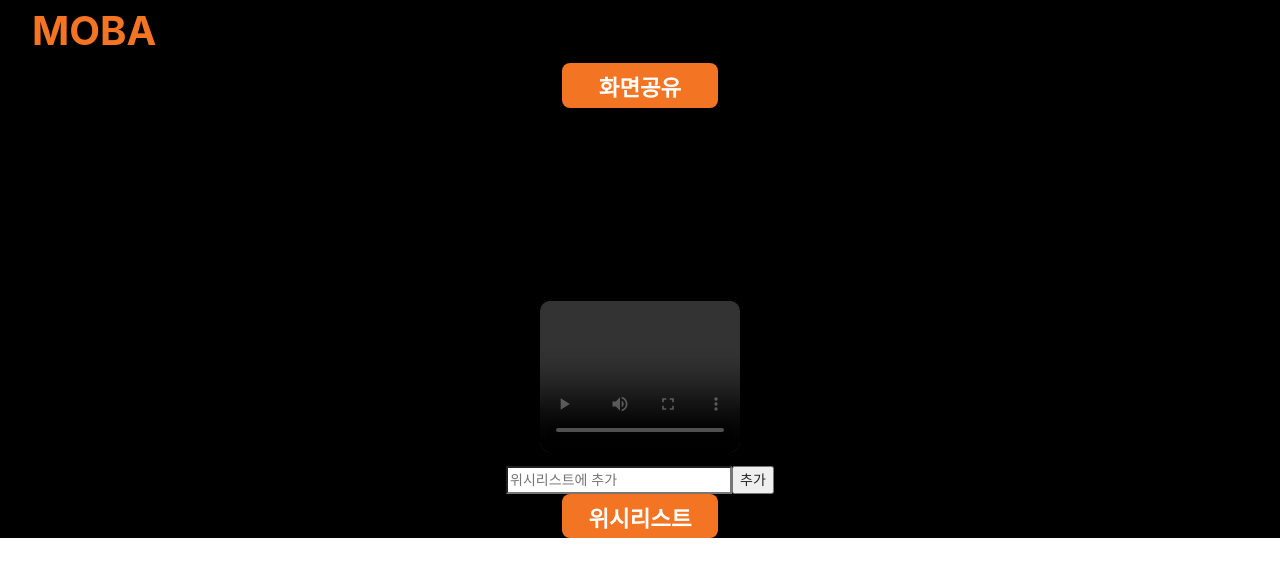
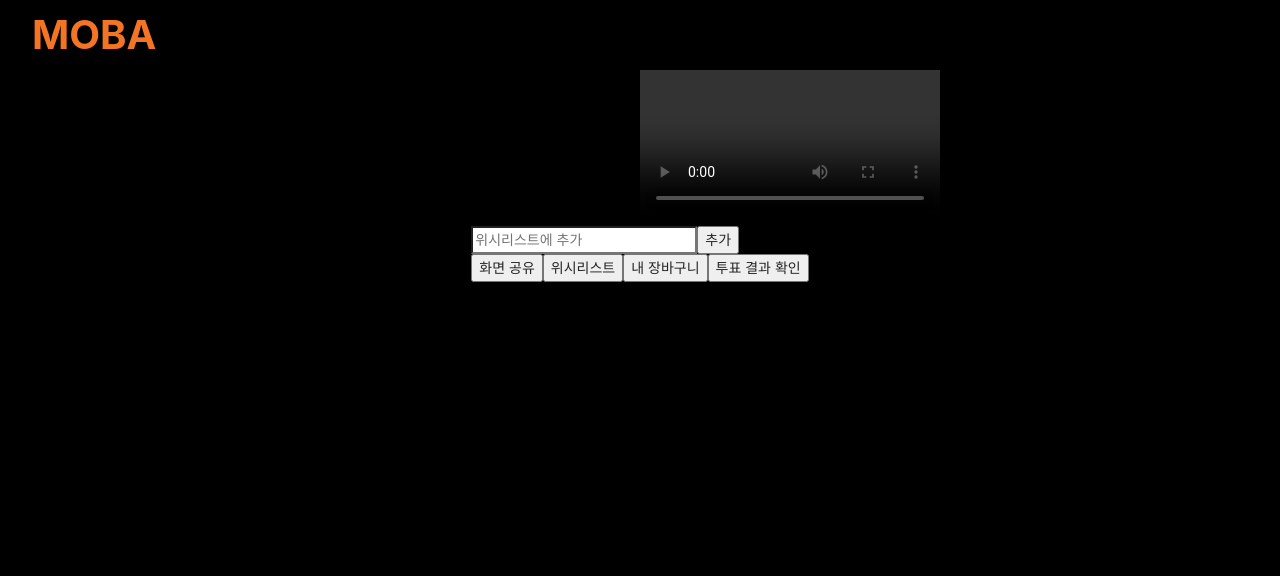
Before and after one commit to huckjoo/MOBA, a React (Create React App) app in the folder client/: page /room/1 in a window 1280 px wide. Shown: the top 576 px of the page. Built offline with nearby package versions, Linux system fonts and the light colour scheme; no server answers.

Commit message:
feat: Add room memu button

```diff
--- a/client/src/App.js
+++ b/client/src/App.js
@@ -10,6 +10,7 @@ import RegisterPage from "./components/views/RegisterPage/RegisterPage";
 import Room from "../src/components/views/RoomPage/Room";
 
 function App() {
+  document.body.style.backgroundColor = "black";
   return (
     <Router>
       <div>
--- a/client/src/components/header/Header.module.css
+++ b/client/src/components/header/Header.module.css
@@ -1,10 +1,12 @@
 .header {
-  /* display: flex; */
-  /* align-items: center; */
+  display: flex;
+  align-items: center;
+  height: 70px;
   width: 100%;
   background-color: black;
   /* position: fixed; */
   /* top: 0px; */
+  z-index: 100;
 }
 
 .title {
--- /dev/null
+++ b/client/src/components/memu/RoomMemu.jsx
@@ -0,0 +1,64 @@
+import React, { useState } from "react";
+import AddProduct from "../addUrl/AddProduct";
+import axios from "axios";
+import styles from "./RoomMemu.module.css";
+import WishList from "../wishlist/Wishlist";
+
+const RoomMemu = props => {
+  const [isWishlistOpen, setWishlistOpen] = useState(false);
+  const [products, setProducts] = useState([]);
+
+  const getWishList = () => {
+    axios
+      .get("/room/1/wishlist")
+      .then(Response => {
+        console.log("axios get");
+        setProducts([...Response.data]);
+      })
+      .catch(Error => {
+        console.log(Error);
+      });
+  };
+
+  const HandleWishlist = () => {
+    getWishList();
+    if (isWishlistOpen) {
+      setWishlistOpen(false);
+    } else {
+      setWishlistOpen(true);
+    }
+  };
+
+  const deleteAPIWishlistItem = shop_url => {
+    axios
+      .delete("/room/1/wishlist", { data: { shop_url } })
+      .then(function (response) {
+        console.log(response);
+        setProducts(products?.filter(product => product.shop_url !== shop_url));
+      })
+      .catch(function (error) {
+        console.log(error.response);
+      });
+  };
+
+  const deleteItem = shop_url => {
+    console.log("deleteItem : ", shop_url);
+    deleteAPIWishlistItem(shop_url);
+  };
+
+  return (
+    <div>
+      <AddProduct />
+
+      <div className={styles.menuList}>
+        <button onClick={props.onShareScreen}>화면 공유</button>
+        <button onClick={HandleWishlist}>위시리스트</button>
+        <button>내 장바구니</button>
+        <button>투표 결과 확인</button>
+      </div>
+      <div>{isWishlistOpen ? <WishList data={products} deleteItem={deleteItem} /> : <></>}</div>
+    </div>
+  );
+};
+
+export default RoomMemu;
--- /dev/null
+++ b/client/src/components/memu/RoomMemu.module.css
@@ -0,0 +1,3 @@
+.menuList {
+  display: flex;
+}
--- a/client/src/components/views/CreateRoomPage/CreateRoom.jsx
+++ b/client/src/components/views/CreateRoomPage/CreateRoom.jsx
@@ -15,15 +15,13 @@ const CreateRoom = props => {
     window.open(
       "./chooseshop",
       "shops",
-      `width=${shopWidth}, left=${userWidth},top=0,height=10000, scrollbars=yes, resizable, status=yes, menubar=yes, titlebar=yes`
+      `width=${shopWidth}, left=${userWidth}, top=0, height=10000, scrollbars=yes, resizable, status=yes, menubar=yes, titlebar=yes`
     );
 
     window.open(`/room/${id}`, `videochat`, `width=${userWidth}, top=0, left=-10000, height=10000, scrollbars=yes, resizable=no`, "target");
     // props.history.push(`/room/${id}`);
   }
   const navigate = useNavigate();
-
-
 
   const logout = () => {
     axios.get("/api/users/logout").then(response => {
--- a/client/src/components/views/RoomPage/Room.jsx
+++ b/client/src/components/views/RoomPage/Room.jsx
@@ -5,6 +5,7 @@ import styles from "./Room.module.css";
 import { useHistory, useParams } from "react-router-dom";
 import AddProduct from "../../addUrl/AddProduct";
 import WishList from "../../wishlist/Wishlist";
+import RoomMemu from "../../memu/RoomMemu";
 import axios from "axios";
 
 // 이 props에는 어떤 정보가 들어가지? 찍어보니까 history, location, url, path등의 정보를 받음
@@ -202,20 +203,22 @@ const Room = props => {
       <Header />
       <section className={styles.frame}>
         <div className={styles.webcam__box}>
-          <button ref={mobaBtn} className={styles.mobaBtn} onClick={shareScreen}>
+          {/* <button ref={mobaBtn} className={styles.mobaBtn} onClick={shareScreen}>
             화면공유
-          </button>
+          </button> */}
 
-          <video width="200" height="151" className={styles.video__control} autoPlay ref={userVideo} />
-          <video controls width="200" height="151" className={styles.video__control} autoPlay ref={partnerVideo} />
+          <div className="videoContainer">
+            <video className={styles.video__control} autoPlay ref={userVideo} />
+            <video controls className={styles.video__control} autoPlay ref={partnerVideo} />
+          </div>
 
-          <AddProduct />
+          <RoomMemu onShareScreen={shareScreen} />
 
-          <button ref={mobaBtn} className={styles.mobaBtn} onClick={HandleWishlist}>
+          {/* <button ref={mobaBtn} className={styles.mobaBtn} onClick={HandleWishlist}>
             위시리스트
           </button>
 
-          <div>{isWishlistOpen ? <WishList data={products} deleteItem={deleteItem} /> : <></>}</div>
+          <div>{isWishlistOpen ? <WishList data={products} deleteItem={deleteItem} /> : <></>}</div> */}
         </div>
       </section>
     </>
--- a/client/src/components/views/RoomPage/Room.module.css
+++ b/client/src/components/views/RoomPage/Room.module.css
@@ -3,6 +3,7 @@
   height: 90vh; */
   display: flex;
   flex-direction: column;
+  /* margin-top: 100px; */
 }
 
 .container {
@@ -32,18 +33,6 @@
   background-color: black;
 }
 
-.video__control {
-  margin: 0;
-  border-radius: 10px;
-  margin-bottom: 1em;
-  margin-top: 1em;
-  /* width: 33vw;
-  height: auto;
-  max-height: 33vh; */
-  /* transform: rotateY(180deg);
-  -webkit-transform: rotateY(180deg);
-  -moz-transform: rotateY(180deg); */
-}
 .mobaBtn {
   background-color: #f37423;
   color: white;
@@ -72,3 +61,35 @@
 .mobaBtn:hover {
   cursor: pointer;
 }
+
+/* .videoContainer .video__control {
+  display: flex;
+  justify-content: flex-end;
+  flex-wrap: wrap;
+} */
+
+@media all and (min-width: 350px) and (max-width: 900px) {
+  .video__control {
+    margin: 0;
+    border-radius: 10px;
+    margin: 0.5em 0 0.5em 0;
+    /* margin-bottom: 1em;
+    margin-top: 1em; */
+
+    width: 40%;
+    height: auto;
+  }
+}
+
+@media all and (max-width: 350px) {
+  .video__control {
+    margin: 0;
+    border-radius: 10px;
+    margin: 0.5em 0 0.5em 0;
+    /* margin-bottom: 1em;
+    margin-top: 1em; */
+
+    width: 80%;
+    height: 100%;
+  }
+}
--- a/client/src/components/wishlist/Product.jsx
+++ b/client/src/components/wishlist/Product.jsx
@@ -14,17 +14,20 @@ const Product = props => {
         X
       </p>
       <div className={styles.productLabel}>{item.shop_name}</div>
-      <div className={styles.containerImg}>
+      <div className={styles.containerImg} onClick={() => window.open(item.shop_url, "_blank")}>
         <img className={styles.productItemImg} src={item.img} alt="상품 이미지" onClick={() => {}} />
       </div>
       <div className={styles.productItemDetails}>
-        <h3 className={styles.productItemTitle}>{item.product_name}</h3>
+        <a className={styles.productItemTitle} onClick={() => window.open(item.shop_url, "_blank")}>
+          {item.product_name}
+        </a>
         <div className={styles.line}></div>
+      </div>
+      <div className={styles.productFooter}>
+        <input className={styles.productCheckbox} type="checkbox" onChange={onChange} />
         <h3 className={styles.productItemPrice}>{item.price}</h3>
-
-        <input className={styles.productCheckbox} type="checkbox" onChange={onChange} />
-        <button onClick={() => window.open(item.shop_url, "_blank")}>바로가기</button>
       </div>
+      {/* <button onClick={() => window.open(item.shop_url, "_blank")}>바로가기</button> */}
     </div>
   );
 };
--- a/client/src/components/wishlist/Wishlist.module.css
+++ b/client/src/components/wishlist/Wishlist.module.css
@@ -1,20 +1,23 @@
 .productContainer {
   display: flex;
   flex-wrap: wrap;
-  justify-content: space-around;
+  justify-content: center;
+  align-items: stretch;
 }
 
 /* Products */
 .productItem {
   width: 20%;
   position: relative;
-  /* margin-bottom: 2rem; */
   margin: 1rem;
   text-align: center;
   border: 1px solid black;
   background-color: white;
   padding: 5px;
   border-radius: 1.5%;
+  flex: 0 0 auto;
+
+  align-content: space-between;
 }
 
 .productDelete {
@@ -39,22 +42,8 @@
   background-color: #1b1a20;
   border: 0.5px solid white;
   cursor: default;
+  z-index: 1;
 }
-
-/* .check-icon {
-  position: absolute;
-  color: #8bc34a;
-  top: 25%;
-  left: 20%;
-  padding-left: 5px;
-  padding-right: 5px;
-  font-size: 8em;
-  background-color: #1b1a20;
-  border: 0.5px solid white;
-  cursor: default;
-  opacity: 0.8;
-  z-index: 11;
-} */
 
 .productCheckbox {
   -ms-transform: scale(2); /* IE */
@@ -63,6 +52,7 @@
   -o-transform: scale(2); /* Opera */
 
   padding: 10px;
+  margin-top: 8px;
   margin-right: 10px;
 }
 
@@ -90,19 +80,13 @@
   opacity: 0.5;
 }
 
-/* .product-item-img:hover {
-  width: 100%;
-  justify-content: space-between;
-  opacity: 0.4;
-} */
-
 .productItemDetails {
   text-align: center;
   /* padding: 24px 0; */
 }
 .line {
   display: inline-block;
-  width: 150px;
+  width: 95%;
   border-bottom: 2px solid #eabf00;
   /* margin: 16px 0; */
 }
@@ -128,13 +112,17 @@
 
 .itemDelete {
   position: absolute;
-  top: 5px;
+  top: 7px;
+  right: 15px;
   font-size: 21px;
-  right: 27px;
   color: black;
   font-weight: 800;
   cursor: pointer;
   z-index: 10;
+}
+
+.productItemPrice {
+  display: inline-block;
 }
 
 @media all and (min-width: 768px) and (max-width: 1023px) {
@@ -143,20 +131,20 @@
   }
 }
 
-@media all and (min-width: 768px) and (max-width: 1023px) {
+@media all and (min-width: 200px) and (max-width: 1200px) {
   .productItem {
-    width: 33%;
+    width: 28%;
   }
 }
 
-@media all and (min-width: 480px) and (max-width: 767px) {
+@media all and (min-width: 500px) and (max-width: 900px) {
   .productItem {
-    width: 45%;
+    width: 40%;
   }
 }
 
-@media all and (max-width: 479px) {
+@media all and (max-width: 500px) {
   .productItem {
-    width: 100%;
+    width: 90%;
   }
 }
```
